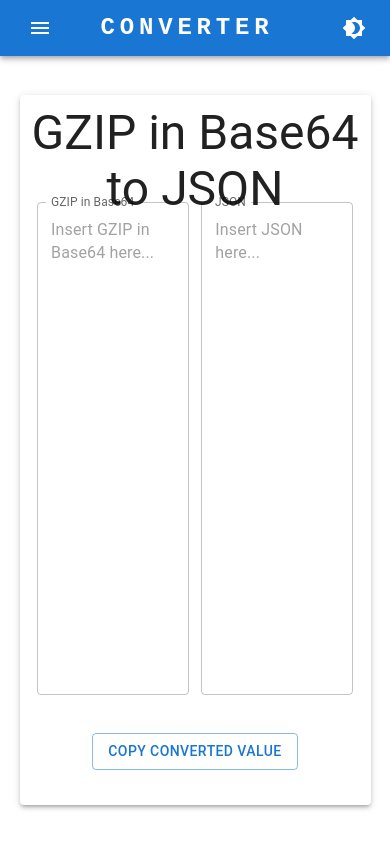
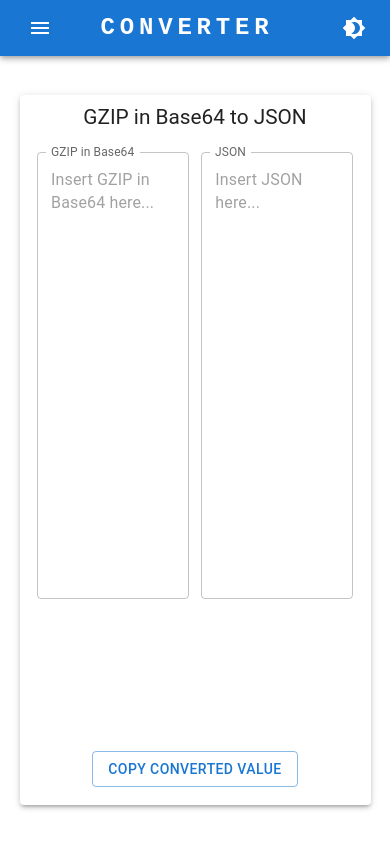
Before and after one commit to NicoAnabalon/converter, a React (Create React App) app: page /gzip-to-json in a window 390 px wide. Built offline with nearby package versions, Linux system fonts and the light colour scheme.

Commit message:
Fix responsive for small devices

```diff
--- a/public/index.html
+++ b/public/index.html
@@ -24,7 +24,7 @@
       work correctly both with client-side routing and a non-root public URL.
       Learn how to configure a non-root public URL by running `npm run build`.
     -->
-    <title>JSON Converter</title>
+    <title>Converter</title>
   </head>
   <body>
     <noscript>You need to enable JavaScript to run this app.</noscript>
--- a/src/components/Converter/Converter.tsx
+++ b/src/components/Converter/Converter.tsx
@@ -46,16 +46,22 @@ export const Converter = ({
         <Typography
           variant="h3"
           component="h3"
-          sx={{ height: "15%", padding: "10px 0 0", boxSizing: "border-box" }}
+          sx={{
+            height: { xs: "6.5%", sm: "10%", md: "15%" },
+            padding: "10px 0 0",
+            boxSizing: "border-box",
+            fontSize: { xs: "1.3rem", sm: "2rem", md: "3rem" },
+          }}
         >{`${from} to ${to}`}</Typography>
         <Box
           sx={{
             display: "flex",
             justifyContent: "space-between",
-            alignItems: "center",
-            height: "70%",
+            height: { xs: "83.5%", sm: "80%", md: "75%" },
             width: "90%",
             margin: "auto",
+            padding: "10px 0 0",
+            boxSizing: "border-box",
           }}
         >
           <TextArea
@@ -69,7 +75,7 @@ export const Converter = ({
             display: "flex",
             justifyContent: "center",
             alignItems: "center",
-            height: "15%",
+            height: "10%",
             width: "90%",
             margin: "auto",
           }}
--- a/src/components/TextArea/TextArea.tsx
+++ b/src/components/TextArea/TextArea.tsx
@@ -53,7 +53,7 @@ export const TextArea = ({ label, readonly, editable }: ITextAreaProps) => {
             : { height: "100%", width: "48%" }
         }
         multiline
-        rows={20}
+        rows={18}
         fullWidth
       />
     );
@@ -73,7 +73,7 @@ export const TextArea = ({ label, readonly, editable }: ITextAreaProps) => {
       }}
       onChange={(e) => editable?.onChange(e.target.value)}
       multiline
-      rows={20}
+      rows={18}
       fullWidth
       error={editable?.error?.message ? true : false}
       helperText={editable?.error?.message}
```
